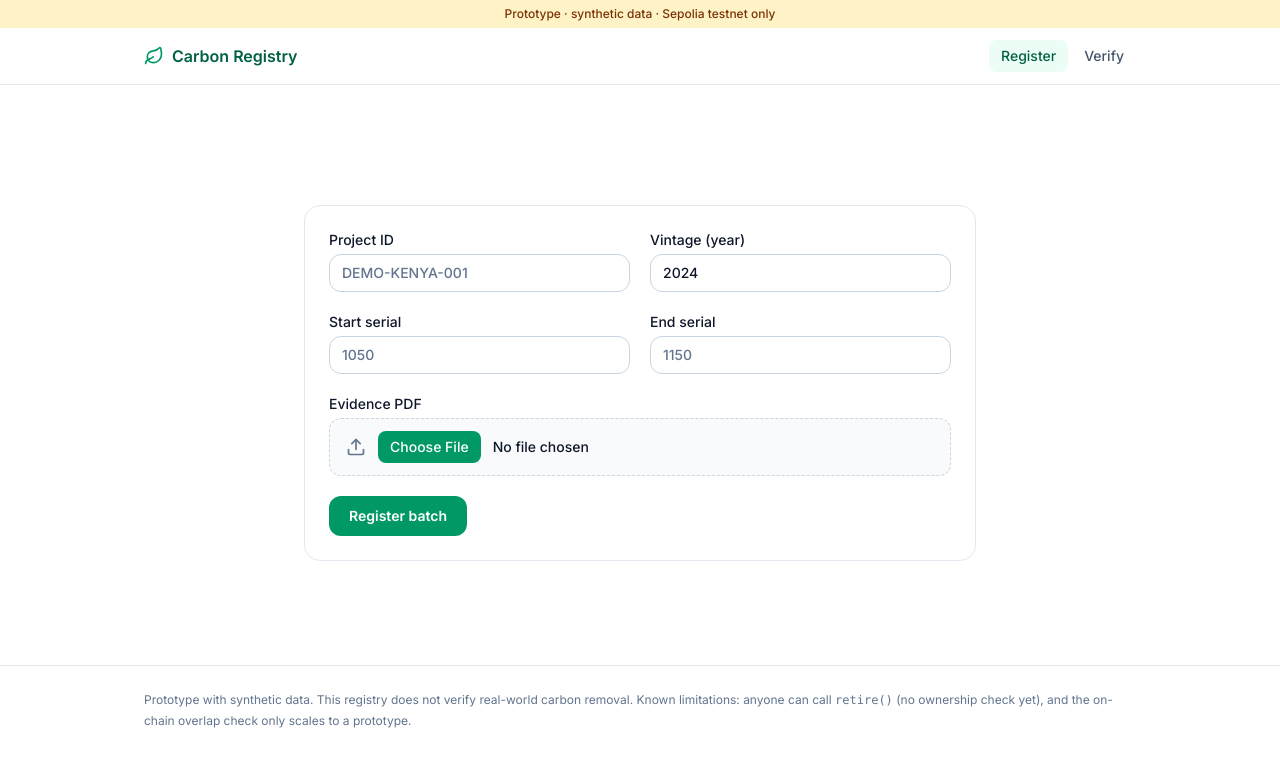
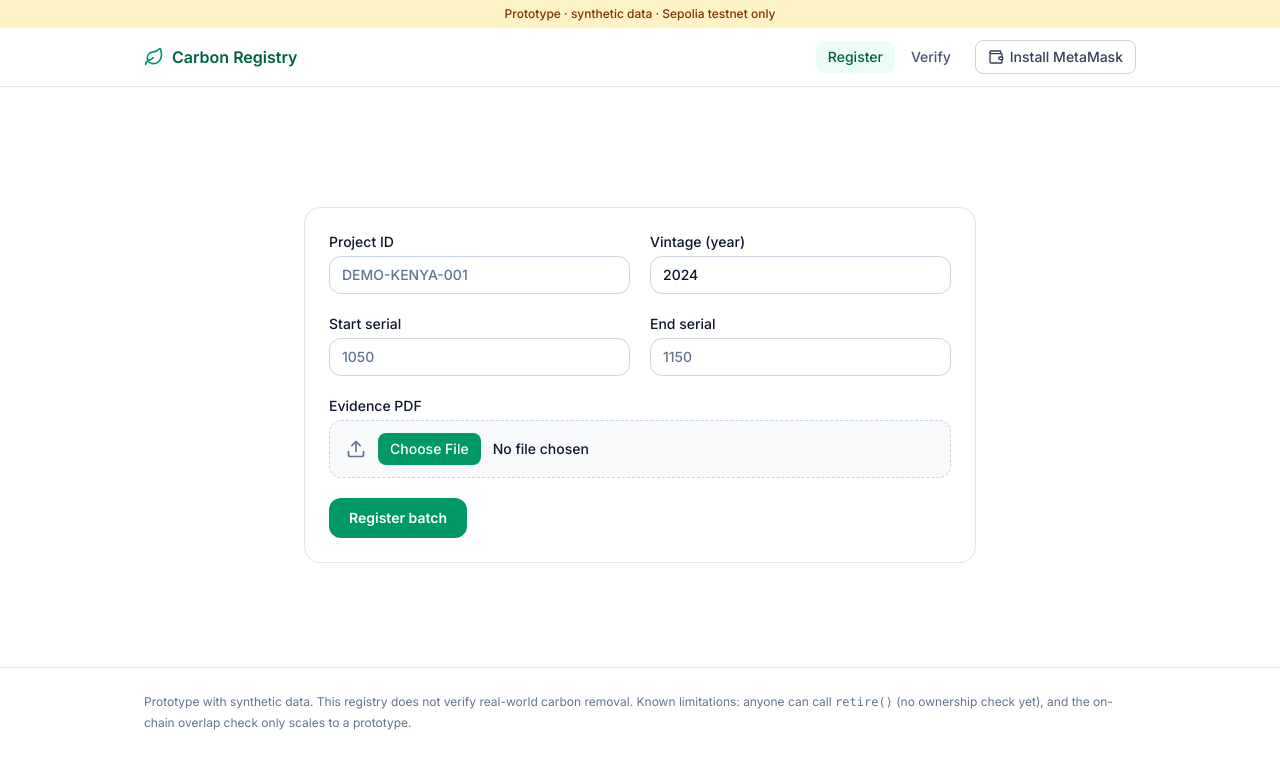
Before and after one commit to shauryasync/carbon-trace, a Next.js app in the folder web/: page /register in a window 1280 px wide. Shown: the top 768 px of the page. Built offline with nearby package versions, Linux system fonts and the light colour scheme.

Commit message:
feat(frontend): show wallet button in navbar

```diff
--- a/web/components/Navbar.tsx
+++ b/web/components/Navbar.tsx
@@ -3,6 +3,7 @@
 import Link from "next/link";
 import { usePathname } from "next/navigation";
 import { Leaf } from "lucide-react";
+import WalletButton from "./WalletButton";
 
 const links = [
   { href: "/register", label: "Register" },
@@ -32,7 +33,7 @@ export default function Navbar() {
               {l.label}
             </Link>
           ))}
-          {/* Task 5: wallet connect button goes here */}
+                    <WalletButton />
         </div>
       </nav>
     </header>
```
